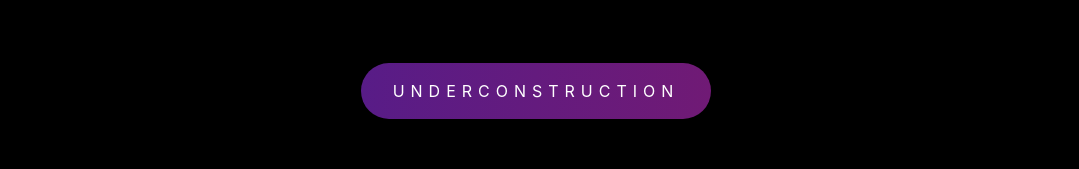
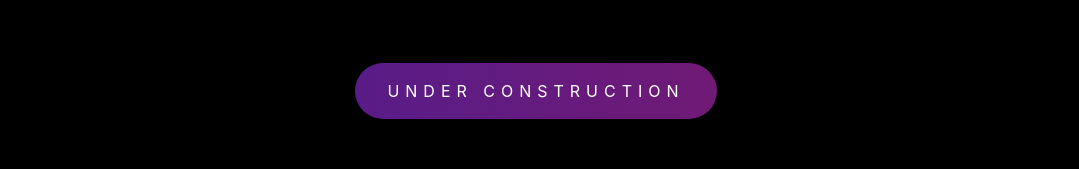
Before and after one commit to tjay27/regimeofhustlers-site, a Next.js app: page / in a window 1280 px wide. Shown: the part 384-553 px from the top of the page, without its empty margins (104-1183 px from the left). Built offline with nearby package versions, Linux system fonts and the light colour scheme.

Commit message:
minor index.js change-test

```diff
--- a/pages/index.js
+++ b/pages/index.js
@@ -21,7 +21,7 @@ export default function Home() {
           src="assets/logos/RegimeOfHustlersLogo.png"
         />
         <div className="uppercase md:tracking-[6px] bg-gradient-to-r from-purple-900 to-fuchsia-900 py-4 px-8 rounded-full cursor-pointer">
-          Underconstruction
+          Under Construction
         </div>
         <div className="hidden md:block tracking-wider text-yellow-300 mt-10">
           ------------------------------ #start ------------------------------
```
